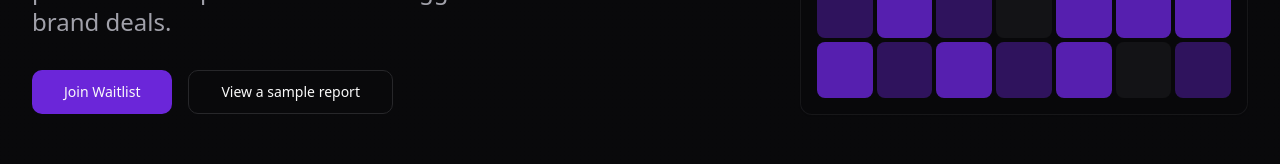
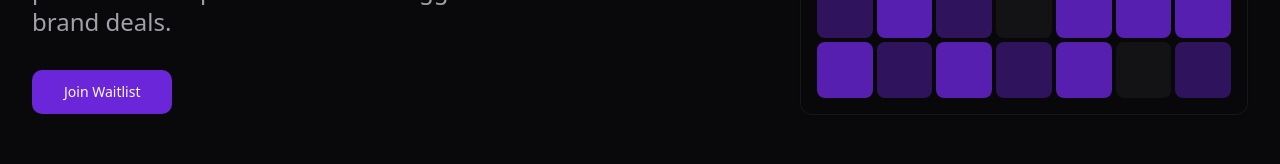
Before and after one commit to benschleper3/autaris, a React (Vite) app: page /landing in a window 1280 px wide. Shown: the part 557-721 px from the top of the page. Built offline with nearby package versions, Linux system fonts and the light colour scheme.

Commit message:
Remove sample report button

```diff
--- a/src/components/marketing/Hero.tsx
+++ b/src/components/marketing/Hero.tsx
@@ -1,25 +1,14 @@
 import { useState } from 'react';
-import { useNavigate } from 'react-router-dom';
 import { Button } from '@/components/ui/button';
 import { Card } from '@/components/ui/card';
 import { Badge } from '@/components/ui/badge';
 import { Dialog, DialogContent, DialogTrigger } from '@/components/ui/dialog';
 import { TrendingUp, Users, Clock, BarChart3 } from 'lucide-react';
-import { supabase } from '@/integrations/supabase/client';
 import { WaitlistForm } from './WaitlistForm';
 
 export function Hero() {
-  const navigate = useNavigate();
   const [showWaitlist, setShowWaitlist] = useState(false);
 
-  const handleViewSampleReport = async () => {
-    const { data: { session } } = await supabase.auth.getSession();
-    if (session?.user) {
-      navigate('/dashboard');
-    } else {
-      navigate('/auth');
-    }
-  };
 
   return (
     <section id="hero" className="container py-24 lg:py-32">
@@ -50,13 +39,6 @@ export function Hero() {
                 <WaitlistForm onSuccess={() => setShowWaitlist(false)} />
               </DialogContent>
             </Dialog>
-            <Button
-              size="lg"
-              variant="outline"
-              onClick={handleViewSampleReport}
-            >
-              View a sample report
-            </Button>
           </div>
 
         </div>
--- a/src/components/marketing/WaitlistForm.tsx
+++ b/src/components/marketing/WaitlistForm.tsx
@@ -59,7 +59,7 @@ export function WaitlistForm({ onSuccess }: WaitlistFormProps) {
       if (error instanceof z.ZodError) {
         toast({
           title: "Invalid email",
-          description: error.errors[0].message,
+          description: error.issues[0].message,
           variant: "destructive"
         });
       } else {
```
